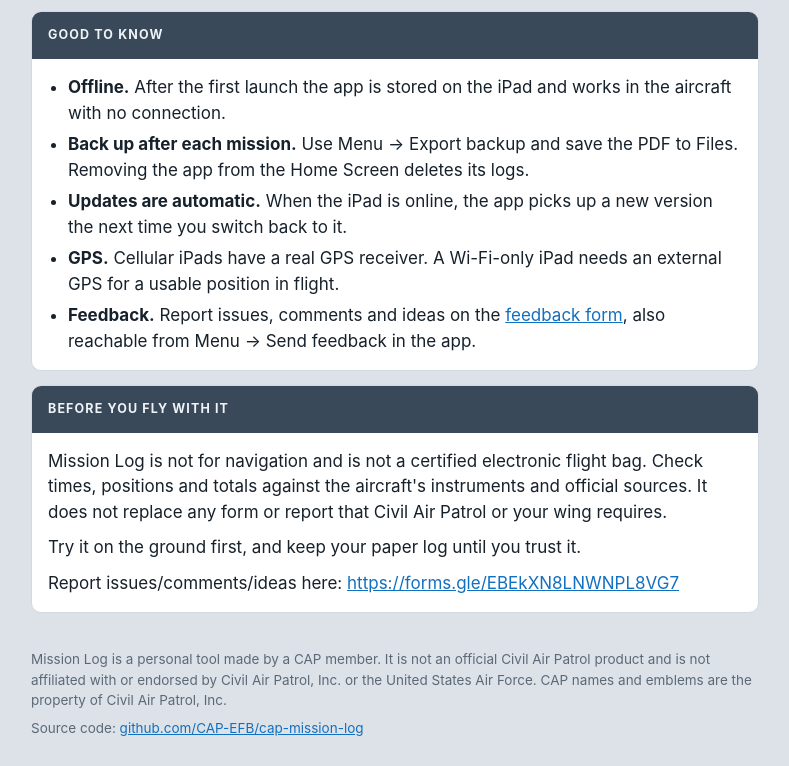
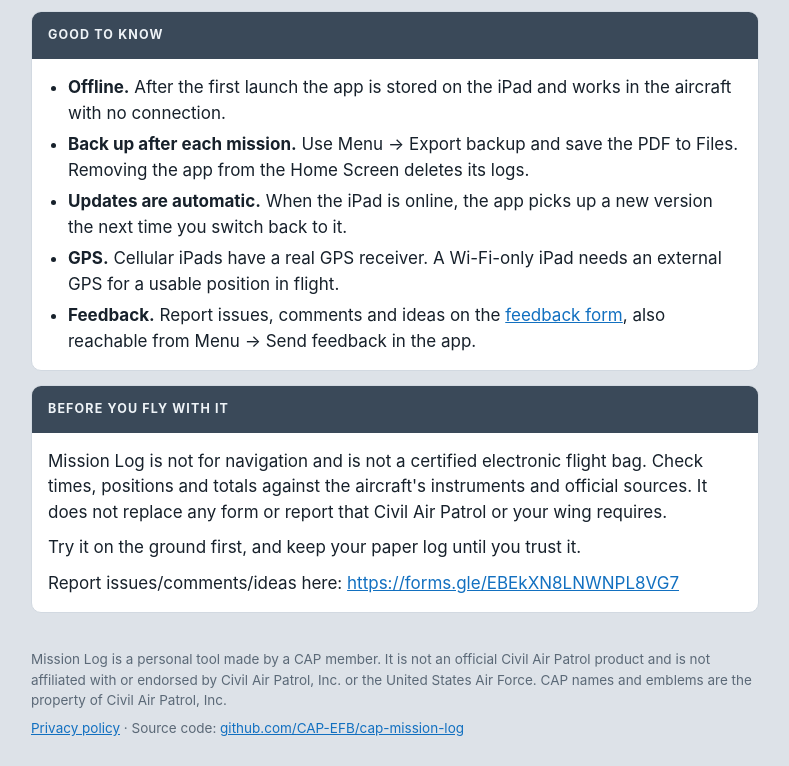
Before and after one commit to CAP-EFB/cap-efb.github.io, a plain HTML site: page index.html in a window 1280 px wide. Shown: the part 1205-1971 px from the top of the page, without its empty margins (245-1034 px from the left). Drawn offline with Linux system fonts and the light colour scheme.

Commit message:
Link the privacy policy at missionlog.io
Co-Authored-By: Claude Opus 5.5 <noreply@anthropic.com>

```diff
--- a/index.html
+++ b/index.html
@@ -283,7 +283,7 @@
         product and is not affiliated with or endorsed by Civil Air Patrol, Inc. or the United States
         Air Force. CAP names and emblems are the property of Civil Air Patrol, Inc.
       </p>
-      <p>Source code: <a href="https://github.com/CAP-EFB/cap-mission-log">github.com/CAP-EFB/cap-mission-log</a></p>
+      <p><a href="https://missionlog.io/privacy.html">Privacy policy</a> · Source code: <a href="https://github.com/CAP-EFB/cap-mission-log">github.com/CAP-EFB/cap-mission-log</a></p>
     </footer>
   </div>
 
```
